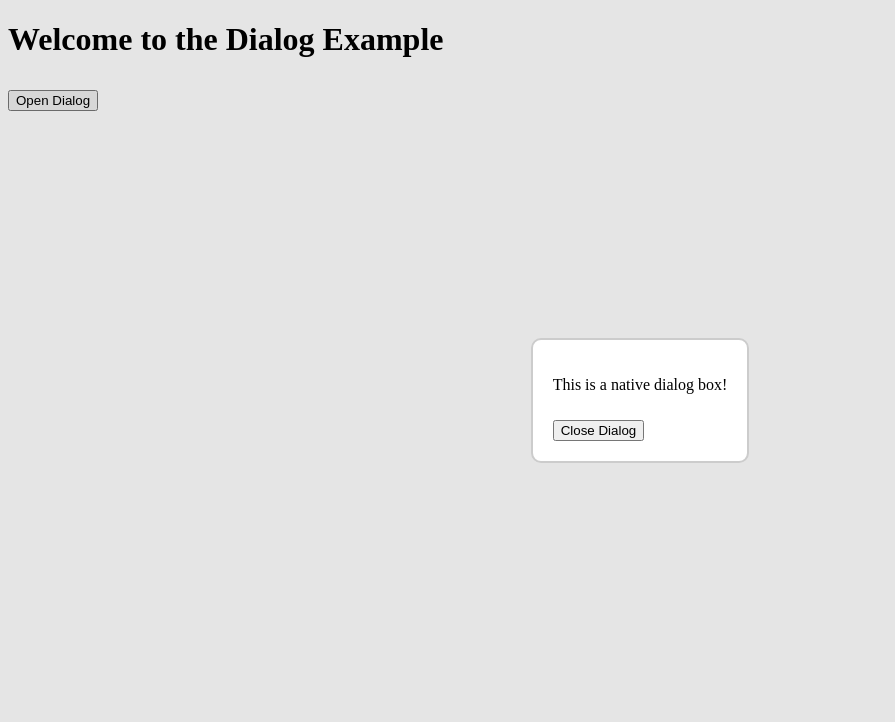
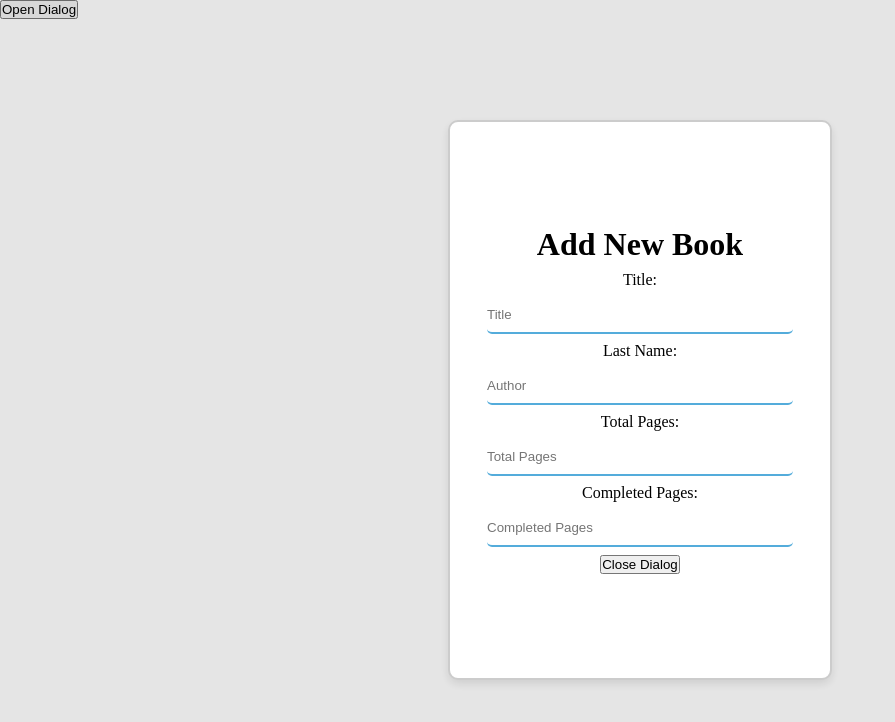
Before and after one commit to HaileabWolde/Odin-Library, a plain HTML site: page index.html in a window 1280 px wide. Both pictures are taken after a click on the button "Open Dialog". Shown: the whole page, without its empty margins (0-895 px from the left). Drawn offline with Linux system fonts and the light colour scheme.

Commit message:
started Adding A new Object form base

```diff
--- a/index.html
+++ b/index.html
@@ -8,12 +8,22 @@
     <script src="javascript.js" defer></script>
 </head>
 <body>
-    <h1>Welcome to the Dialog Example</h1>
+  <div class="container">
     <button id="openDialog">Open Dialog</button>
-
     <dialog id="myDialog">
-        <p>This is a native dialog box!</p>
-        <button id="closeDialog">Close Dialog</button>
+        <form action="" method="" id="myform">
+          <h1>Add New Book</h1>
+          <label for="title">Title:</label>
+          <input type="text" id="title" placeholder="Title" name="title">
+          <label for="author">Last Name:</label>
+          <input type="text" id="author" placeholder="Author" name="author">
+          <label for="total">Total Pages:</label>
+          <input type="number" id="total" placeholder="Total Pages" name="total">
+          <label for="completed">Completed Pages:</label>
+          <input type="number" id="completed" placeholder="Completed Pages" name="completed">
+          <button id="closeDialog">Close Dialog</button>
+        </form>
     </dialog>
+  </div>
 </body>
 </html>
--- a/style.css
+++ b/style.css
@@ -1,8 +1,40 @@
+*{
+    box-sizing: border-box;
+    margin: 0;
+    padding: 0;
+}
+.container{
+    min-height: 100vh;
+}
 dialog {
     padding: 20px;
     border: 2px solid #ccc;
     border-radius: 10px;
+    align-self: center;
+    justify-self: center;
+    height: 70%;
+    width: 30%;
+    box-shadow: 0px 4px 10px rgba(0, 0, 0, 0.1);
 }
-button {
-    margin-top: 10px;
+form{
+    display: flex;
+    flex-direction: column;
+    height: 100%;
+    align-items: center;
+    justify-content: center;
+    gap: 0.5rem;
 }
+input{
+    padding-top: 10px;
+    padding-bottom: 10px;
+    border-radius: 5px;
+    border-top: none;
+    border-left: none;
+    border-right: none;
+    border-bottom: 2px solid #54ACDB;
+    outline: none;
+    width: 90%;
+}
+#closeDialog{
+    justify-self: end;
+}
```
